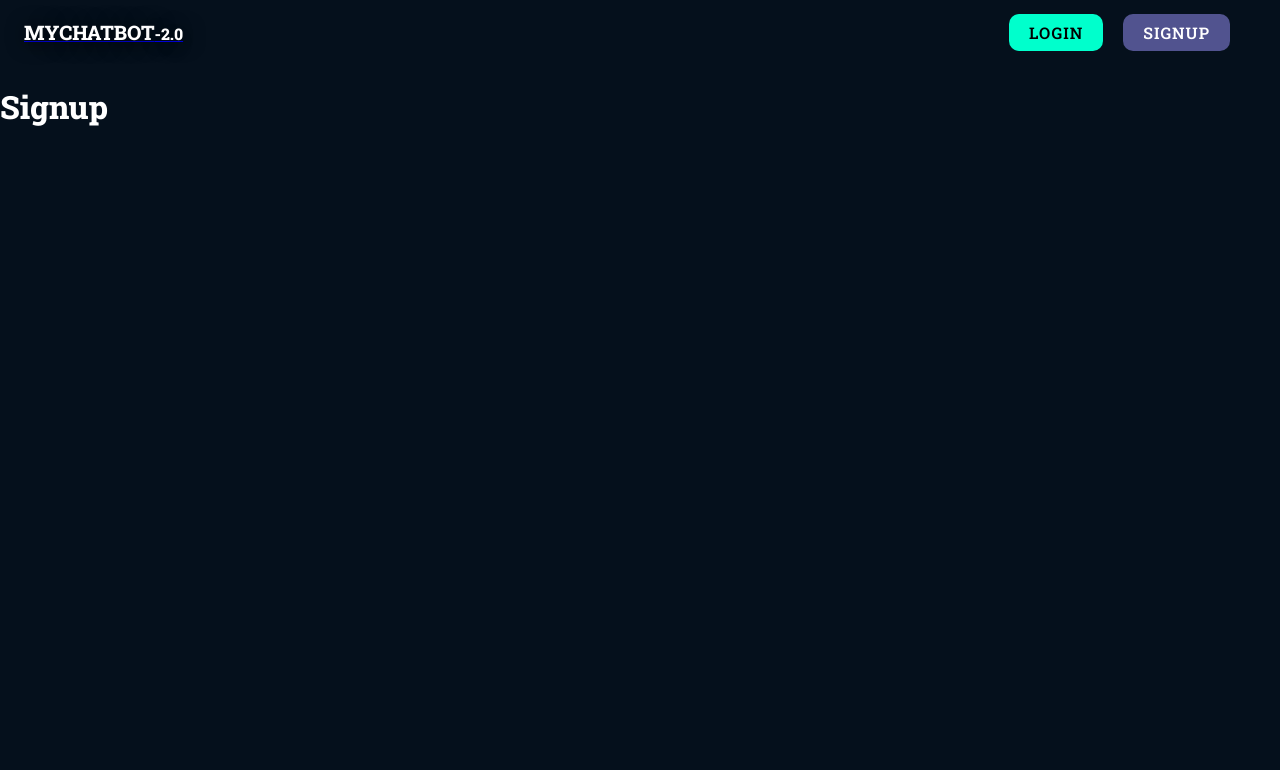
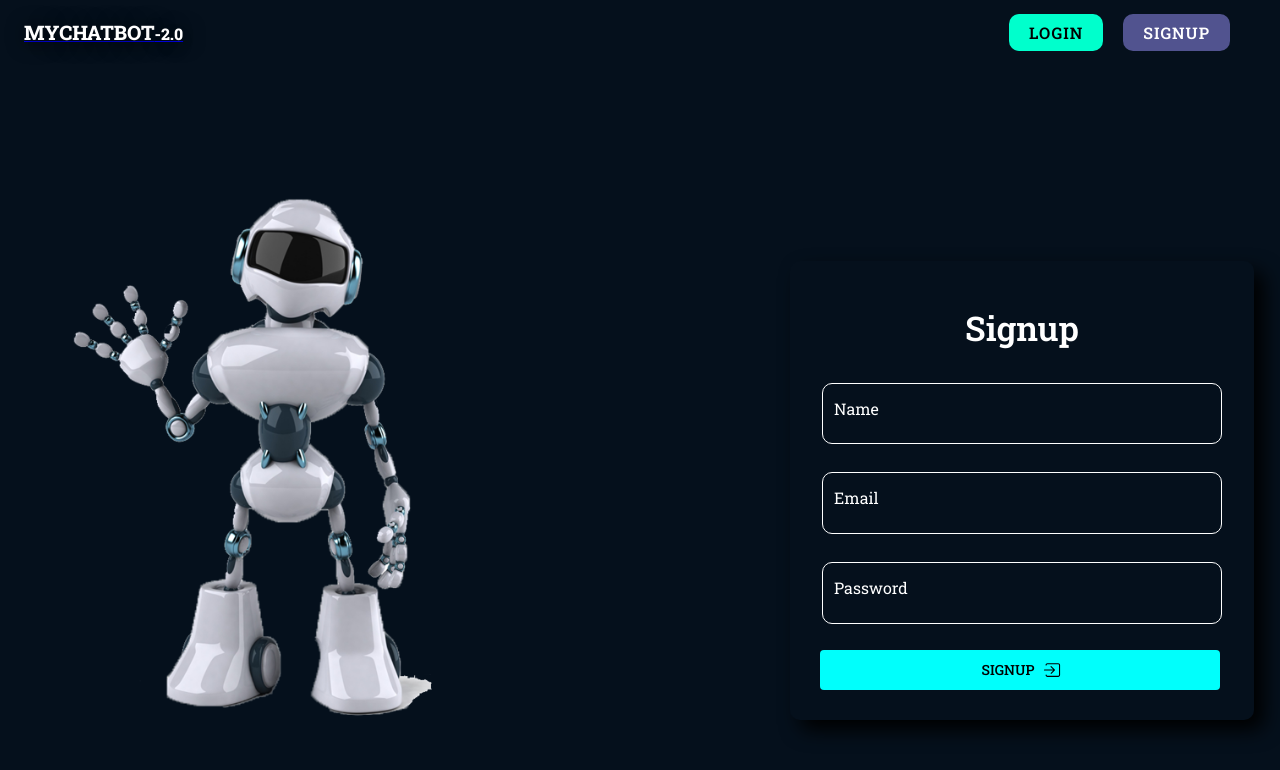
Before and after one commit to muhammedumarALX/MyChatBot_2.0, a React (Create React App) app in the folder frontend/: page /signup in a window 1280 px wide. Shown: the top 770 px of the page. Built offline with nearby package versions, Linux system fonts and the light colour scheme; no server answers.

Commit message:
update on the signup and logout functionality

```diff
--- a/frontend/src/components/Header.tsx
+++ b/frontend/src/components/Header.tsx
@@ -14,7 +14,7 @@
                 {auth?.isLoggedIn ? (
                     <>
                         <NavigationLink bg='#00ffcc' to='/chat' text='Chats' textColor='black' />
-                        <NavigationLink bg='#51538f' to='/' text='/Logout' textColor='white' onClick={auth?.logout}/>
+                        <NavigationLink bg='#51538f' to='/' text='Logout' textColor='white' onClick={auth?.logout}/>
                     </>
                 ):
                 (
--- a/frontend/src/context/AuthContext.tsx
+++ b/frontend/src/context/AuthContext.tsx
@@ -1,5 +1,5 @@
 import {createContext, ReactNode, useContext, useEffect, useState} from "react";
-import {  checkAuthStatus, loginUser, logoutUser } from "../helpers/api-communicator";
+import {  checkAuthStatus, loginUser, logoutUser, signupUser } from "../helpers/api-communicator";
 
 type User = {
     name: string;
@@ -42,7 +42,11 @@
     };
 
     const signup = async (name: string, email: string, password: string) => {
-
+        const data = await signupUser(name, email, password);
+        if (data) {
+            setUser({ email: data.email, name: data.name})
+            setIsLoggedIn(true)
+        }
     };
 
     const logout = async () => {
--- a/frontend/src/helpers/api-communicator.tsx
+++ b/frontend/src/helpers/api-communicator.tsx
@@ -3,6 +3,17 @@
 
 export const loginUser = async (email: string, password: string) => {
     const res = await axios.post("/user/login", { email, password });
+    if (res.status !== 201) {
+      throw new Error("Unable to login");
+
+    }
+    const data = await res.data;
+    console.log(data)
+    return data;
+  };
+
+  export const signupUser = async (name: string, email: string, password: string) => {
+    const res = await axios.post("/user/signup", { name, email, password });
     if (res.status !== 201) {
       throw new Error("Unable to login");
 
--- a/frontend/src/pages/Chat.tsx
+++ b/frontend/src/pages/Chat.tsx
@@ -1,5 +1,5 @@
 import { Avatar, Box, Button, IconButton, Typography } from '@mui/material'
-import React, { useEffect, useLayoutEffect, useRef, useState } from 'react'
+import React, { useEffect, useRef, useState } from 'react'
 import toast from 'react-hot-toast'
 import { IoMdSend } from 'react-icons/io'
 import { useNavigate } from 'react-router-dom'
@@ -47,7 +47,7 @@
     }
   }
 
-  useLayoutEffect(() => {
+  useEffect(() => {
     if (auth?.isLoggedIn && auth?.user) {
       toast.loading("Loading Chats", {id: "loadchats"});
       getUserChats().then((data) => {
@@ -65,7 +65,7 @@
     if(!auth?.user){
       return navigate("/login")
     }
-  }, [auth])
+  }, [auth, navigate])
 
   return (
     <Box sx={{
--- a/frontend/src/pages/Login.tsx
+++ b/frontend/src/pages/Login.tsx
@@ -4,7 +4,7 @@
 import {IoIosLogIn} from 'react-icons/io'
 import { useAuth } from '../context/AuthContext'
 import toast from 'react-hot-toast'
-import { Navigate, useNavigate } from 'react-router-dom'
+import { useNavigate } from 'react-router-dom'
 
 const Login = () => {
     const navigate = useNavigate()
@@ -32,7 +32,7 @@
         if (auth?.user){
             return navigate("/chat")
         }
-    }, [auth])
+    }, [auth, navigate])
 
   return (
     <Box width={"100%"} height={"100%"} display="flex" flex={1}>
--- a/frontend/src/pages/Signup.tsx
+++ b/frontend/src/pages/Signup.tsx
@@ -1,10 +1,87 @@
-import React from 'react'
+import React, { useEffect } from 'react'
+import {Box, Typography, Button} from "@mui/material"
+import { IoIosLogIn } from "react-icons/io";
+import CustomizedInput from '../components/shared/CustomizedInput'
+import { useAuth } from '../context/AuthContext';
+import {toast} from "react-hot-toast"
+import {useNavigate} from "react-router-dom"
+
 
 const Signup = () => {
+  const navigate = useNavigate()
+  const auth = useAuth();
+  const handleSubmit = async (e: React.FormEvent<HTMLFormElement>) => {
+    e.preventDefault();
+    const formData = new FormData(e.currentTarget);
+    const name = formData.get("name") as string;
+    const email = formData.get("email") as string;
+    const password = formData.get("password") as string;
+    try {
+      toast.loading("Signing Up", { id: "signup" });
+      await auth?.signup(name, email, password);
+      toast.success("Signed Up Successfully", { id: "signup" });
+    } catch (error) {
+      console.log(error);
+      toast.error("Signing Up Failed", { id: "signup" });
+    }
+  };
+  useEffect(() => {
+    if (auth?.user) {
+      return navigate("/chat");
+    }
+  }, [auth, navigate]);
+
   return (
-    <div>
-      <h1>Signup</h1>
-    </div>
+    <Box width={"100%"} height={"100%"} display="flex" flex={1}>
+      <Box padding={8} mt={8} display={{md: "flex", sm: "none", xs: "none"}}>
+        <img src='airobot.png' alt='Robot' style={{width: "400px"}} />
+      </Box>
+      <Box
+        display={"flex"}
+        flex={{xs: 1, md: 0.5}}
+        justifyContent={"center"}
+        alignItems={"center"}
+        padding={2}
+        ml={"auto"}
+        mt={16}
+        >
+          <form
+            onSubmit={handleSubmit}
+            style={{
+              display: "flex",
+              flexDirection: "column",
+              justifyContent: "center",
+              margin: "10px",
+              padding: "30px",
+              boxShadow: "10px 10px 20px #000",
+              borderRadius: "10px",
+              border: "none",
+            }}
+          >
+            <Typography variant="h4" textAlign="center" padding={2} fontWeight={600}>Signup</Typography>
+            <CustomizedInput type="text" name='name' label='Name'/>
+            <CustomizedInput type="email" name='email' label='Email'/>
+            <CustomizedInput type='password' name='password' label='Password'/>
+            <Button
+
+              type="submit"
+              sx={{
+                px: 2,
+                py: 1,
+                mt: 2,
+                width: "400px",
+                bgcolor: "#00fffc",
+                color: "black",
+                "&:hover": {
+                  bgcolor: "white",
+                  color: "black",
+                }
+              }}
+              endIcon={<IoIosLogIn />}
+            >SIGNUP</Button>
+          </form>
+      </Box>
+    </Box>
   )
 }
 
```
Also changed, not shown: 3 other files (tests, documents, lock files or other folders).
